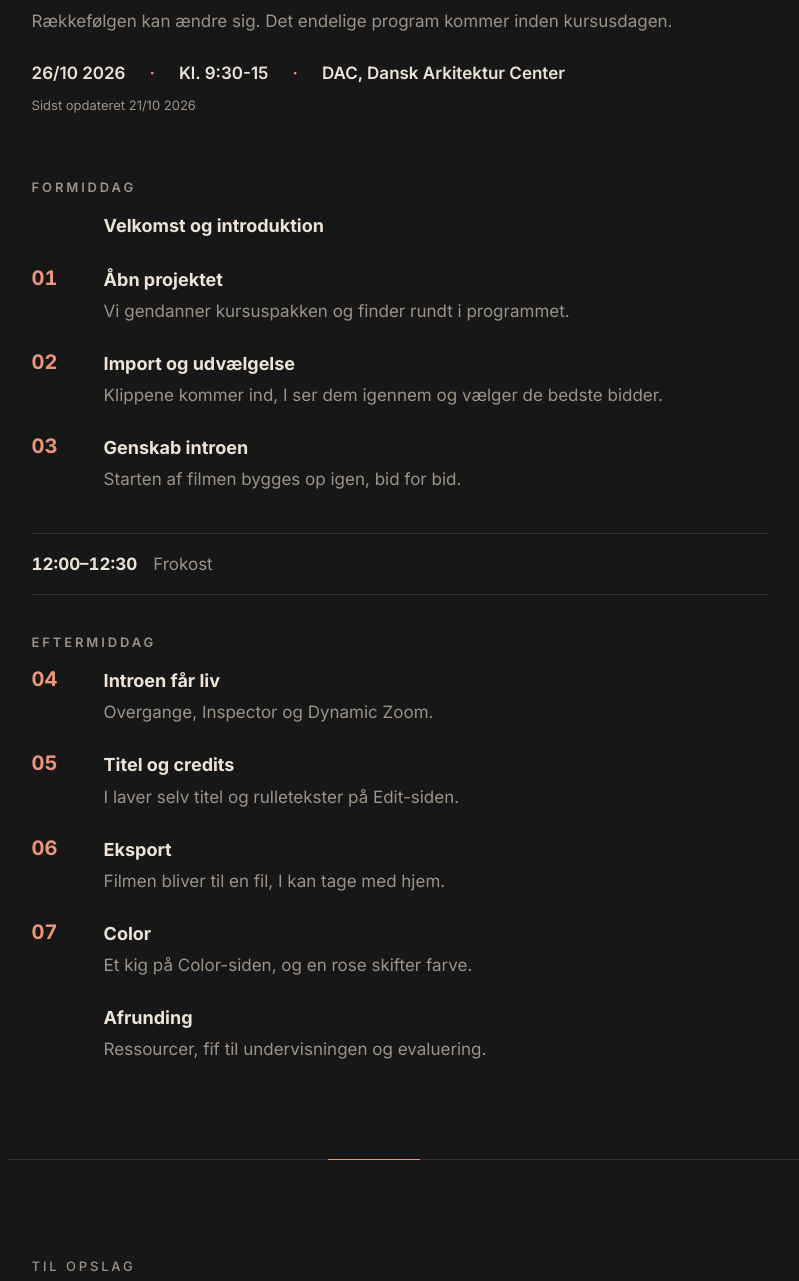
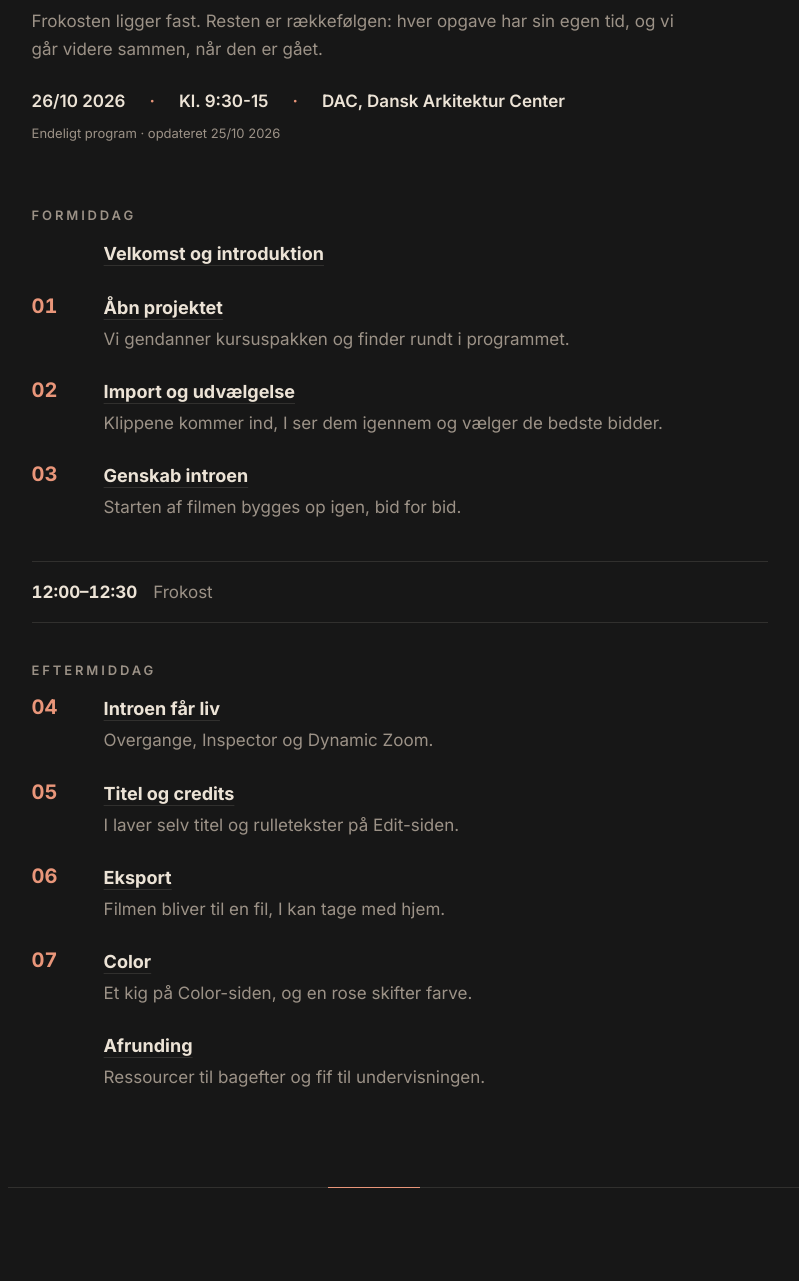
Before and after one commit to hpbonnichsen/resolve-kursus-dac, a plain HTML site: page program.html in a window 1280 px wide. Shown: the part 241-1522 px from the top of the page, without its empty margins (146-945 px from the left). Drawn offline with Linux system fonts and the light colour scheme.

Commit message:
Endeligt program

```diff
--- a/css/style.css
+++ b/css/style.css
@@ -1633,3 +1633,13 @@ kbd {
 .do__how a { font-size: 0.875rem; white-space: nowrap; }
 .do__extra { margin: var(--s3) 0 0; font-size: 0.9375rem; color: var(--ink-dim); }
 .phase__body > .hint { margin-top: var(--s3); }
+
+/* Opgavenavnene i programmet er links. Ni amber-titler i træk ville larme, så de
+   står i brødtekstfarve med en svag understregning og bliver amber ved hover,
+   som navigationen. */
+.plan__name a {
+  color: inherit;
+  text-decoration-color: var(--line);
+  text-underline-offset: 0.25em;
+}
+.plan__name a:hover { color: var(--amber); text-decoration-color: currentColor; }
--- a/program.html
+++ b/program.html
@@ -4,7 +4,7 @@
 <meta charset="utf-8">
 <meta name="viewport" content="width=device-width, initial-scale=1">
 <title>Dagens program – kursus i DaVinci Resolve</title>
-<meta name="description" content="Det foreløbige program for kursusdagen på DAC og de genveje, du får brug for undervejs.">
+<meta name="description" content="Programmet for kursusdagen på DAC og de genveje, du får brug for undervejs.">
 <link rel="preconnect" href="https://fonts.googleapis.com">
 <link rel="preconnect" href="https://fonts.gstatic.com" crossorigin>
 <link href="https://fonts.googleapis.com/css2?family=Inter:wght@300;400;500;600;700;800&display=swap" rel="stylesheet">
@@ -64,17 +64,17 @@
 
 <div class="wrap">
   <header class="pagehead">
-    <h1 class="pagehead__title">Dagens program <span class="chip">Udkast</span></h1>
-    <!-- Chip og første linje fjernes, når det endelige program er lagt op. -->
+    <h1 class="pagehead__title">Dagens program</h1>
     <p class="pagehead__intro">
-      Rækkefølgen kan ændre sig. Det endelige program kommer inden kursusdagen.
+      Frokosten ligger fast. Resten er rækkefølgen: hver opgave har sin egen tid, og
+      vi går videre sammen, når den er gået.
     </p>
     <p class="pagehead__facts">
       <span>26/10 2026</span>
       <span>Kl. 9:30-15</span>
       <span>DAC, Dansk Arkitektur Center</span>
     </p>
-    <p class="pagehead__updated">Sidst opdateret 21/10 2026</p>
+    <p class="pagehead__updated">Endeligt program · opdateret 25/10 2026</p>
   </header>
 </div>
 
@@ -91,18 +91,18 @@
       <h3 class="plan__part">Formiddag</h3>
       <ol class="plan__list">
         <li class="plan__item">
-          <p class="plan__name">Velkomst og introduktion</p>
+          <p class="plan__name"><a href="velkommen.html">Velkomst og introduktion</a></p>
         </li>
         <li class="plan__item plan__item--task">
-          <p class="plan__name">Åbn projektet</p>
+          <p class="plan__name"><a href="opgave-1-projektet.html">Åbn projektet</a></p>
           <p class="plan__note">Vi gendanner kursuspakken og finder rundt i programmet.</p>
         </li>
         <li class="plan__item plan__item--task">
-          <p class="plan__name">Import og udvælgelse</p>
+          <p class="plan__name"><a href="opgave-2-import.html">Import og udvælgelse</a></p>
           <p class="plan__note">Klippene kommer ind, I ser dem igennem og vælger de bedste bidder.</p>
         </li>
         <li class="plan__item plan__item--task">
-          <p class="plan__name">Genskab introen</p>
+          <p class="plan__name"><a href="opgave-3-introen.html">Genskab introen</a></p>
           <p class="plan__note">Starten af filmen bygges op igen, bid for bid.</p>
         </li>
       </ol>
@@ -110,24 +110,24 @@
       <h3 class="plan__part">Eftermiddag</h3>
       <ol class="plan__list">
         <li class="plan__item plan__item--task">
-          <p class="plan__name">Introen får liv</p>
+          <p class="plan__name"><a href="opgave-4-liv.html">Introen får liv</a></p>
           <p class="plan__note">Overgange, Inspector og Dynamic Zoom.</p>
         </li>
         <li class="plan__item plan__item--task">
-          <p class="plan__name">Titel og credits</p>
+          <p class="plan__name"><a href="opgave-5-titler.html">Titel og credits</a></p>
           <p class="plan__note">I laver selv titel og rulletekster på Edit-siden.</p>
         </li>
         <li class="plan__item plan__item--task">
-          <p class="plan__name">Eksport</p>
+          <p class="plan__name"><a href="opgave-6-deliver.html">Eksport</a></p>
           <p class="plan__note">Filmen bliver til en fil, I kan tage med hjem.</p>
         </li>
         <li class="plan__item plan__item--task">
-          <p class="plan__name">Color</p>
+          <p class="plan__name"><a href="opgave-7-color.html">Color</a></p>
           <p class="plan__note">Et kig på Color-siden, og en rose skifter farve.</p>
         </li>
         <li class="plan__item">
-          <p class="plan__name">Afrunding</p>
-          <p class="plan__note">Ressourcer, fif til undervisningen og evaluering.</p>
+          <p class="plan__name"><a href="ressourcer.html">Afrunding</a></p>
+          <p class="plan__note">Ressourcer til bagefter og fif til undervisningen.</p>
         </li>
       </ol>
 
```
